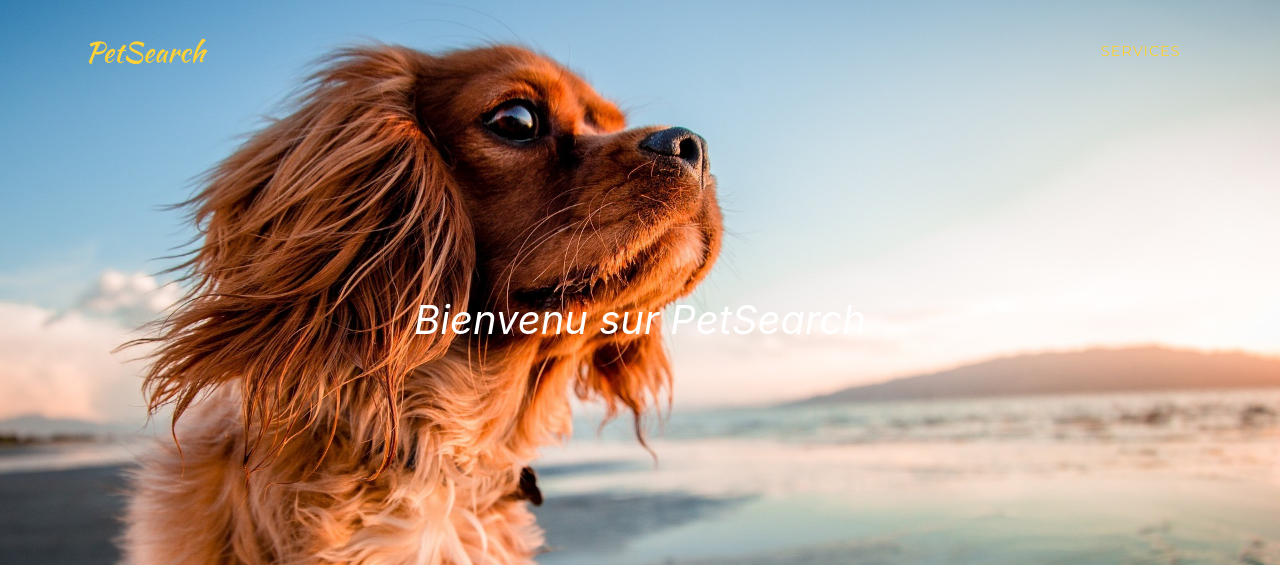
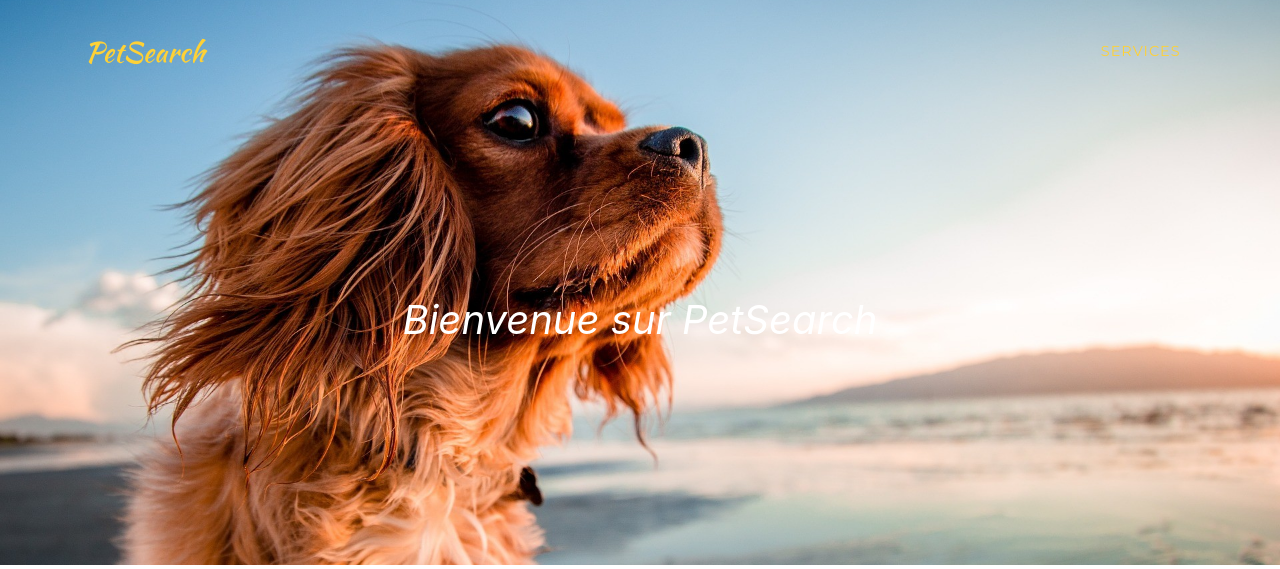
Before and after one commit to NilsKarlsson1/PetSearch, a Symfony app: template BasePet/templates/home.html.twig in a window 1280 px wide. Shown: the top 569 px of the page. Run offline with Twig, Linux system fonts and the light colour scheme; the template is opened without the code that fills it, so the values that code supplies are empty; some libraries are stand-ins or nearby versions; some web fonts are replaced.

Commit message:
Bienvenu => Bienvenue

```diff
--- a/BasePet/templates/header.html.twig
+++ b/BasePet/templates/header.html.twig
@@ -5,7 +5,7 @@
   <header class="masthead">
     <div class="container">
       <div class="intro-text">
-        <div class="intro-lead-in">Bienvenu sur PetSearch</div>
+        <div class="intro-lead-in">Bienvenue sur PetSearch</div>
       </div>
     </div>
   </header>
```
